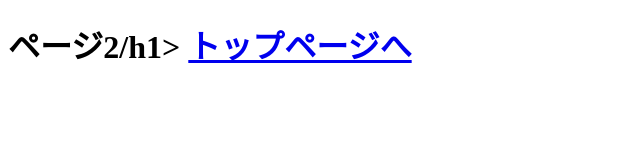
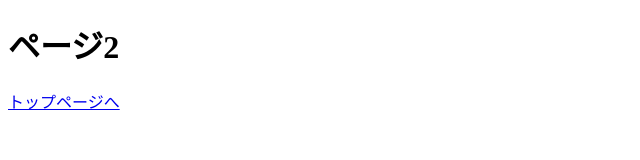
Before and after one commit to fuku710/gakuseikai, a plain HTML site: page page2.html in a window 1280 px wide. Shown: the whole page, without its empty margins (0-640 px from the left). Drawn offline with Linux system fonts and the light colour scheme.

Commit message:
閉じタグ修正

```diff
--- a/page2.html
+++ b/page2.html
@@ -4,7 +4,7 @@
         <meta charset="UTF-8" />
     </head>
     <body>
-        <h1>ページ2/h1>
+        <h1>ページ2</h1>
         <a href="index.html">トップページへ</a>
     </body>
 </html>
```
